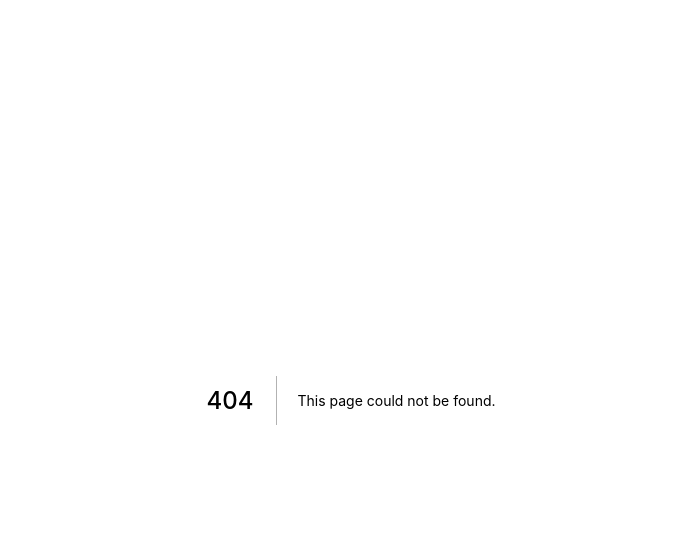
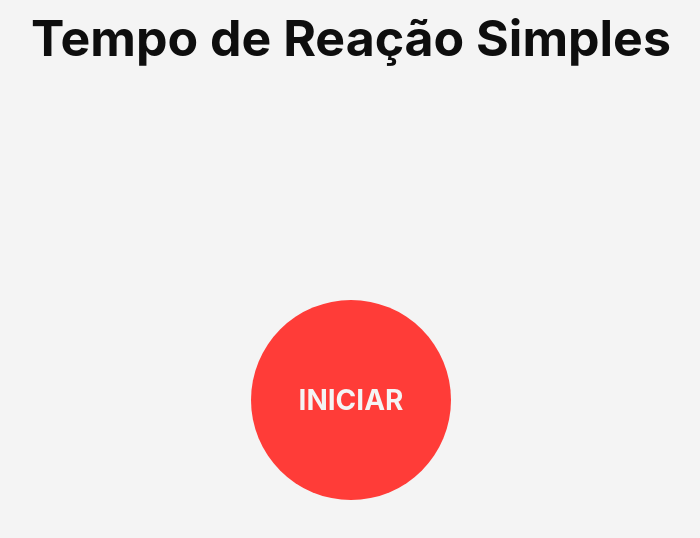
Before and after one commit to TheVoid-0/choice_reaction_time_web, a Next.js app: page /simples in a window 1280 px wide. Before the commit this address had no page. Shown: the top 538 px of the page, without its empty margins (289-989 px from the left). Built offline with nearby package versions, Linux system fonts and the light colour scheme.

Commit message:
Criado TR simples e iniciado TR escolha;

```diff
--- a/src/pages/_app.tsx
+++ b/src/pages/_app.tsx
@@ -1,15 +1,20 @@
 import '../styles/globals.css';
 import type { AppProps } from 'next/app';
 import Head from 'next/head';
+import { styled } from '../../stitches.config';
+
+const AppWrapper = styled("div", {
+  backgroundColor: "#F4F4F4",
+});
 
 function MyApp({ Component, pageProps }: AppProps) {
   return (
-    <div>
+    <AppWrapper>
       <Head>
         <title>Avaliador Tempo de Reação</title>
       </Head>
       <Component {...pageProps} />
-    </div>
+    </AppWrapper>
   )
 }
 
--- /dev/null
+++ b/src/pages/simples/index.tsx
@@ -0,0 +1,105 @@
+import { NextPage } from "next";
+import { useCallback, useEffect, useRef, useState } from "react";
+import { styled } from "../../../stitches.config";
+
+const Wrapper = styled("div", {
+  height: "100vh",
+  position: "relative",
+  display: "flex",
+  flexDirection: "column",
+  justifyContent: "center",
+  alignItems: "center",
+});
+
+const Title = styled("span", {
+  fontSize: "50px",
+  fontWeight: "bold",
+  color: "#0E0E0E",
+  position: "absolute",
+  top: "0px",
+  padding: "8px 16px",
+  textAlign: "center",
+});
+
+const Button = styled("button", {
+  all: "unset",
+  height: "200px",
+  width: "200px",
+  cursor: "pointer",
+  borderRadius: "50%",
+  display: "flex",
+  justifyContent: "center",
+  alignItems: "center",
+  color: "#F4F4F4",
+  fontSize: "28px",
+  fontWeight: "bold",
+});
+
+const ReactionList = styled("div", {
+  position: "absolute",
+  top: "8px",
+  right: "8px",
+  display: "flex",
+  flexDirection: "column",
+});
+
+const Reaction = styled("div", {
+  padding: "8px 16px",
+});
+
+const Simple: NextPage = () => {
+  const [start, setStart] = useState<number>(0);
+  const [isStarted, setIsStarted] = useState(false);
+  const [finished, setFinished] = useState(false);
+  const [counterStarted, setCounterStarted] = useState(false);
+
+  const [reactionTimes, setReactionTimes] = useState<number[]>([]);
+
+  const startTimer = () => {
+    setStart(Date.now());
+    setCounterStarted(true);
+  }
+
+  const startCountdown = () => {
+    if (isStarted) return;
+
+    setIsStarted(true);
+    const random = Math.floor(Math.random() * (5 - 2)) + 2;
+    setTimeout(() => {
+      startTimer();
+    }, random * 1000);
+  }
+
+  const stopTimer = () => {
+    setCounterStarted(false);
+    reactionTimes.push(Date.now() - start);
+
+    setTimeout(() => {
+      setIsStarted(false);
+    }, 400);
+  }
+
+  useEffect(() => {
+    if (reactionTimes.length === 5) {
+      setFinished(true);
+    }
+  }, [reactionTimes, reactionTimes.length])
+
+  return (
+    <Wrapper>
+      <Title>Tempo de Reação Simples</Title>
+      <Button
+        css={{ backgroundColor: counterStarted ? "#38b000" : "#FF3C38" }}
+        onClick={counterStarted ? stopTimer : startCountdown}
+      >
+        {!isStarted && "INICIAR"}
+      </Button>
+      <ReactionList>
+        {reactionTimes.map((reaction, index) => (
+          <Reaction key={index}>{`${reaction / 1000}ms`}</Reaction>
+        ))}
+      </ReactionList>
+    </Wrapper>
+  );
+}
+export default Simple;
```
Also changed, not shown: src/pages/escolha/index.tsx (added, +26 -0 lines), src/styles/escolhas.style.tsx (added, +20 -0 lines), src/pages/criar/index.tsx (renamed from src/pages/admin/index.tsx).
